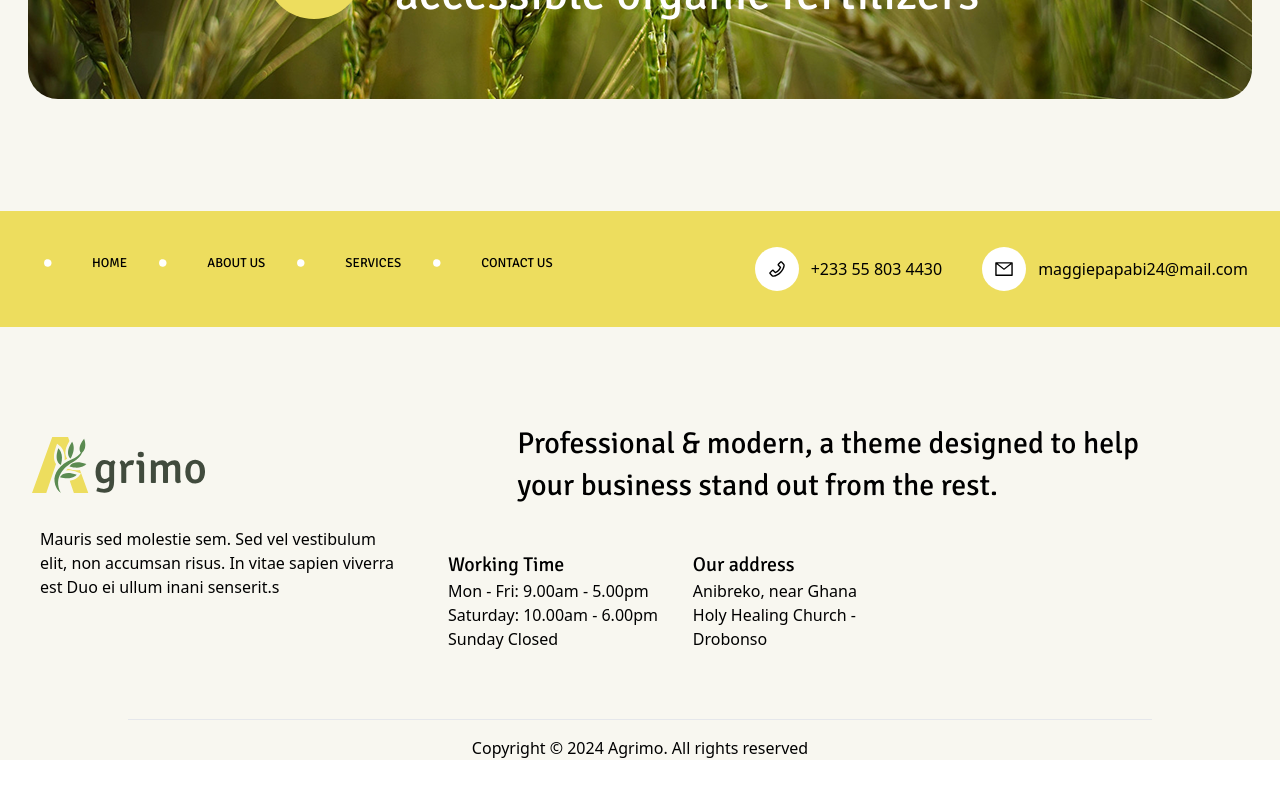
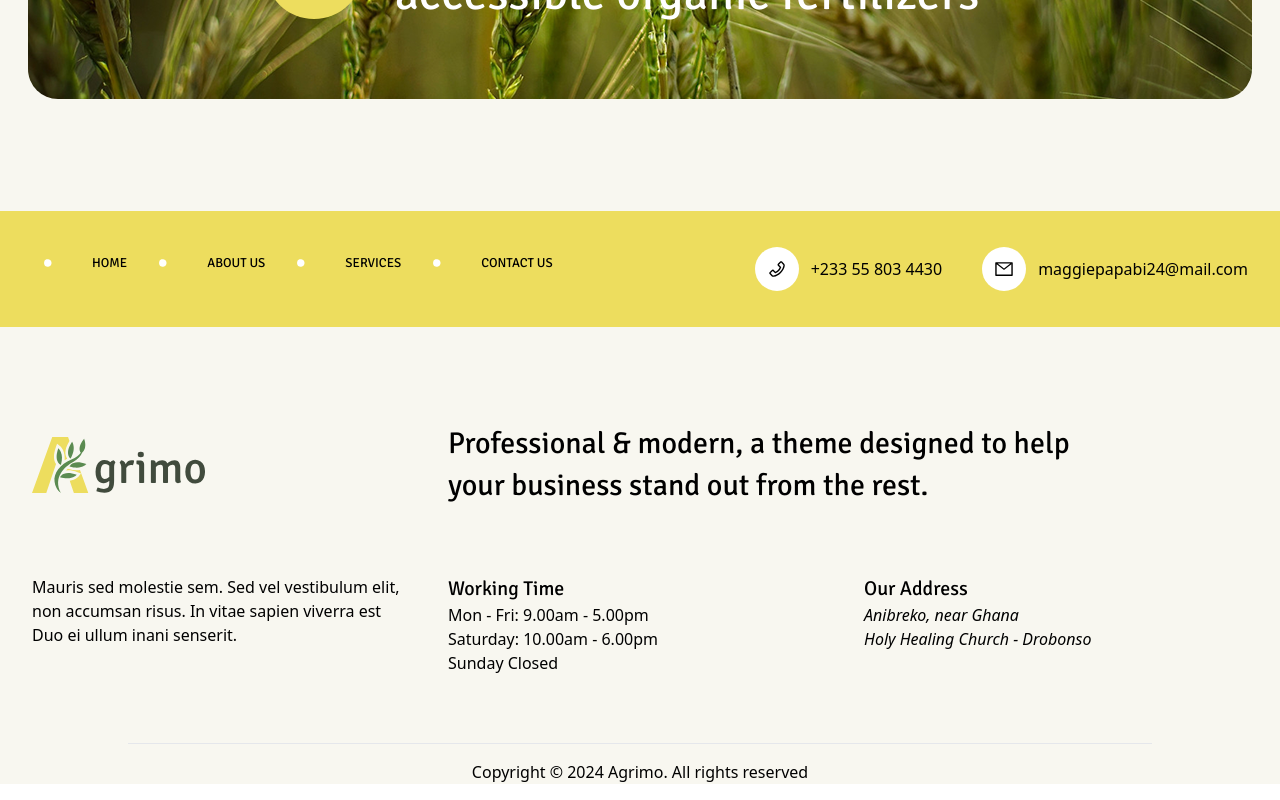
Before and after one commit to margaretboye/yai-project, a React (Vite) app: page / in a window 1280 px wide. Shown: the part 2467-3267 px from the top of the page. Before the commit the page ends 3243 px from the top, so only its background shows below. Built offline with nearby package versions, Linux system fonts and the light colour scheme.

Commit message:
alignment of footer sections

```diff
--- a/src/components/Footer.jsx
+++ b/src/components/Footer.jsx
@@ -8,12 +8,13 @@ const Footer = () => {
       <FooterNav />
       <div>
         <div className="pt-16 sm:pt-24">
-          <div className="px-8 max-w-[1424px]">
-            <div className="sm:flex items-center">
-              <div className="sm:w-1/3">
+          <div className="px-8 max-w-[1424px] mx-auto">
+            <div className="grid sm:grid-cols-3 gap-8 items-center justify-center">
+              <div>
                 <img src={Logo} alt="logo" className="max-h-14" />
               </div>
-              <div className="sm:pl-20 pt-8 sm:pt-0 self-end">
+
+              <div className="sm:col-span-2">
                 <h3 className="text-xl sm:text-3xl sm:leading-[42px]">
                   Professional & modern, a theme designed to help{" "}
                   <br className={"hidden sm:block"} />
@@ -25,46 +26,46 @@ const Footer = () => {
         </div>
       </div>
 
-      <div className="pb-6">
-        <div className="px-7 max-w-[1424px]">
-          <div className="flex flex-col sm:flex sm:flex-row">
-            <div className="sm:w-1/3 sm:px-3">
-              <aside className="pt-5 pb-10">
-                <p className="pr-7  text-md sm:text-base leading-6 basis-7">
+      <div className="py-6">
+        <div className="px-8 max-w-[1424px] mx-auto">
+          <div className="grid sm:grid-cols-3 gap-8">
+            <div className="sm:col-span-1">
+              <aside className="pt-11 pb-10">
+                <p className="text-md sm:text-base leading-6">
                   Mauris sed molestie sem. Sed vel vestibulum elit, non accumsan
                   risus. In vitae sapien viverra est Duo ei ullum inani
-                  senserit.s
+                  senserit.
                 </p>
               </aside>
             </div>
-            <hr className={"w-[95%] mx-auto sm:hidden"} />
 
-            <div className="sm:basis-1/5 sm:max-w-[20%] sm:px-3">
-              <div className="pt-8 sm:pt-11">
-                <h5 className={"text-xl"}>Working Time</h5>
+            <div>
+              <div className="pt-8 sm:pt-11 pb-11">
+                <h5 className="text-xl">Working Time</h5>
                 <ul>
-                  <li> Mon - Fri: 9.00am - 5.00pm</li>
-                  <li> Saturday: 10.00am - 6.00pm </li>
+                  <li>Mon - Fri: 9.00am - 5.00pm</li>
+                  <li>Saturday: 10.00am - 6.00pm</li>
                   <li>Sunday Closed</li>
                 </ul>
               </div>
             </div>
 
-            <div className="sm:basis-1/5 sm:max-w-[20%] sm:px-3">
-              <div className="pt-8 pb-11 sm:pt-11">
-                <h5 className={"text-xl"}>Our address</h5>
-                <ul>
-                  <li>Anibreko, near Ghana </li>
-                  <li>Holy Healing Church - Drobonso</li>
-                </ul>
+            <div>
+              <div className="pt-8 sm:pt-11 pb-11">
+                <h5 className="text-xl">Our Address</h5>
+                <address>
+                  Anibreko, near Ghana <br />
+                  Holy Healing Church - Drobonso
+                </address>
               </div>
             </div>
           </div>
         </div>
       </div>
-      <hr className={" mx-auto w-[80%] mb-4"} />
-      <div className={"mb-4"}>
-        <p className={"text-center"}>
+
+      <hr className="mx-auto w-[80%] mb-4" />
+      <div className="mb-4">
+        <p className="text-center">
           Copyright &copy; 2024 Agrimo. All rights reserved
         </p>
       </div>
--- a/src/components/NavBar.jsx
+++ b/src/components/NavBar.jsx
@@ -56,15 +56,16 @@ const NavBar = () => {
             {K.NAVLINKS.map((link, index) => (
               <div className=" flex items-center justify-center gap-4">
                 {link.icon}
-                <Link
+
+                <a
                   key={index}
-                  to={"/"}
+                  href={link.id}
                   className={`${
                     index == 4 ? "border-none" : ""
                   } border-b w-full  py-5 px-3 font-medium`}
                 >
                   {link.name}
-                </Link>
+                </a>
                 {/* <MdKeyboardArrowRight color="gray"/> */}
               </div>
             ))}
```
